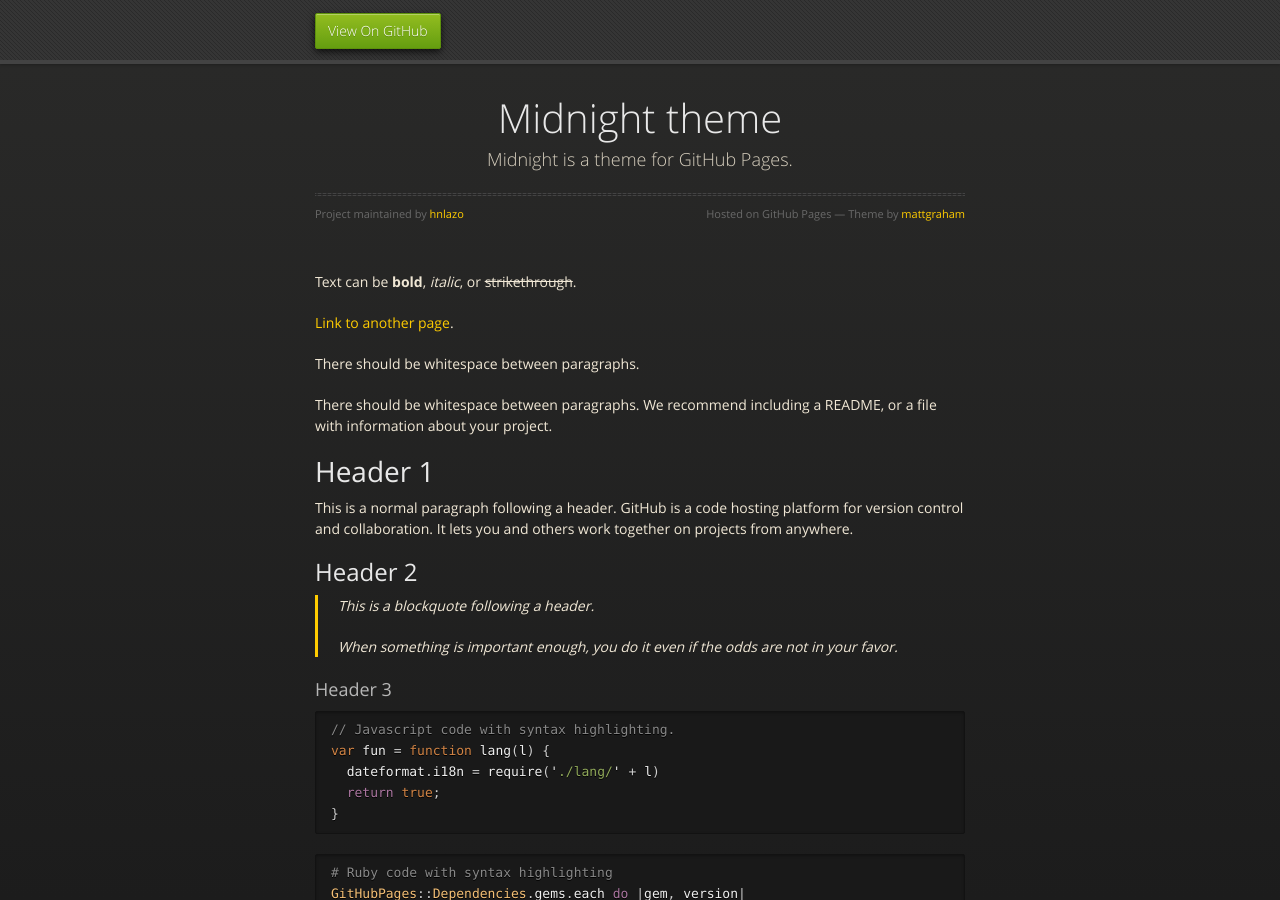
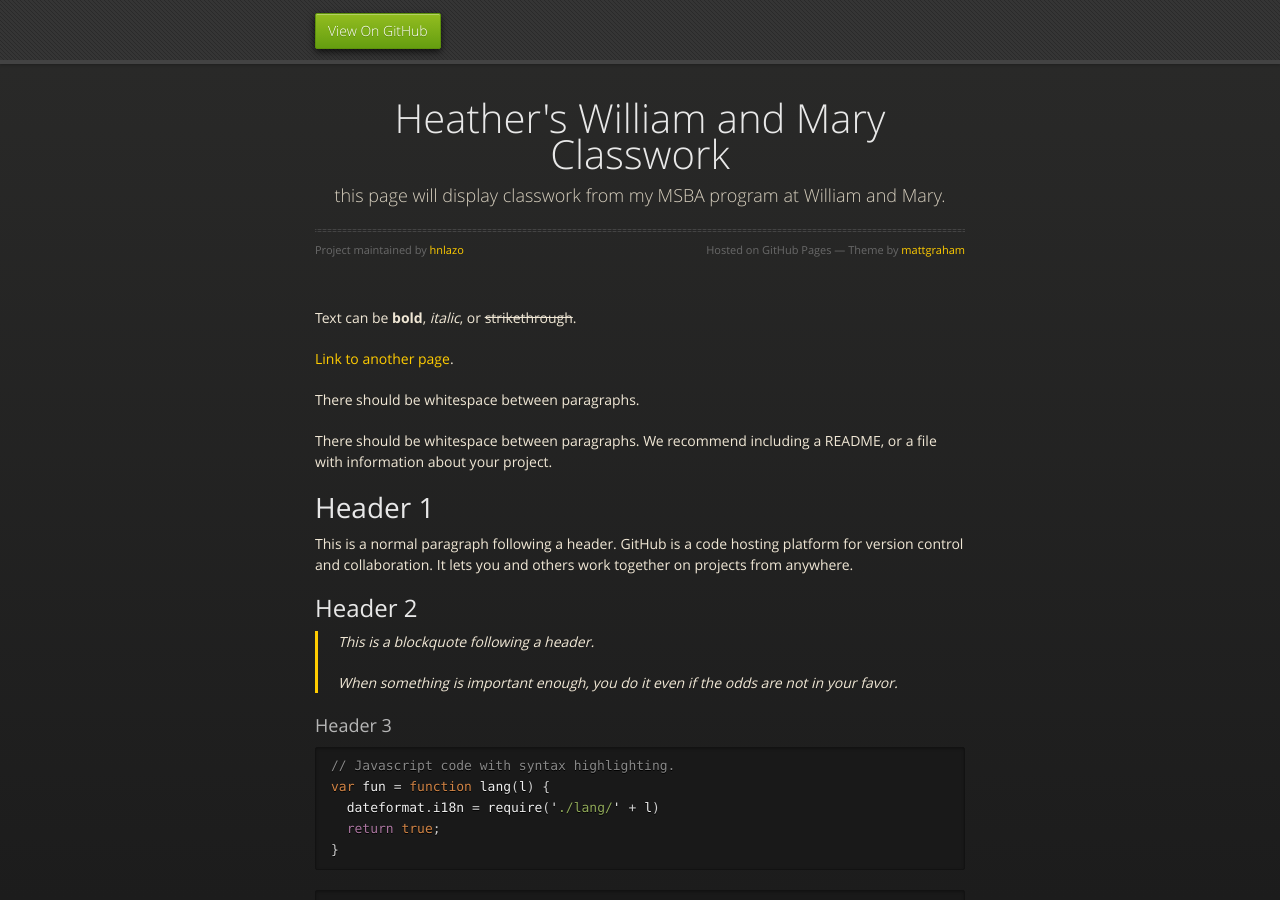
Before and after one commit to hnlazo/hnlazo.github.io, a Jekyll site: the page built from index.md, in a window 1280 px wide and 900 px high. Built offline with Jekyll 4.4.1, drawn with Linux system fonts in a browser that asks for light colours; our own code applies the rules of GitHub Pages for plain Markdown files.

Commit message:
Update _config.yml

```diff
--- a/_config.yml
+++ b/_config.yml
@@ -1,5 +1,5 @@
-title: Midnight theme
-description: Midnight is a theme for GitHub Pages.
+title: Heather's William and Mary Classwork
+description: this page will display classwork from my MSBA program at William and Mary.
 show_downloads: false
 google_analytics:
 theme: jekyll-theme-midnight
```
